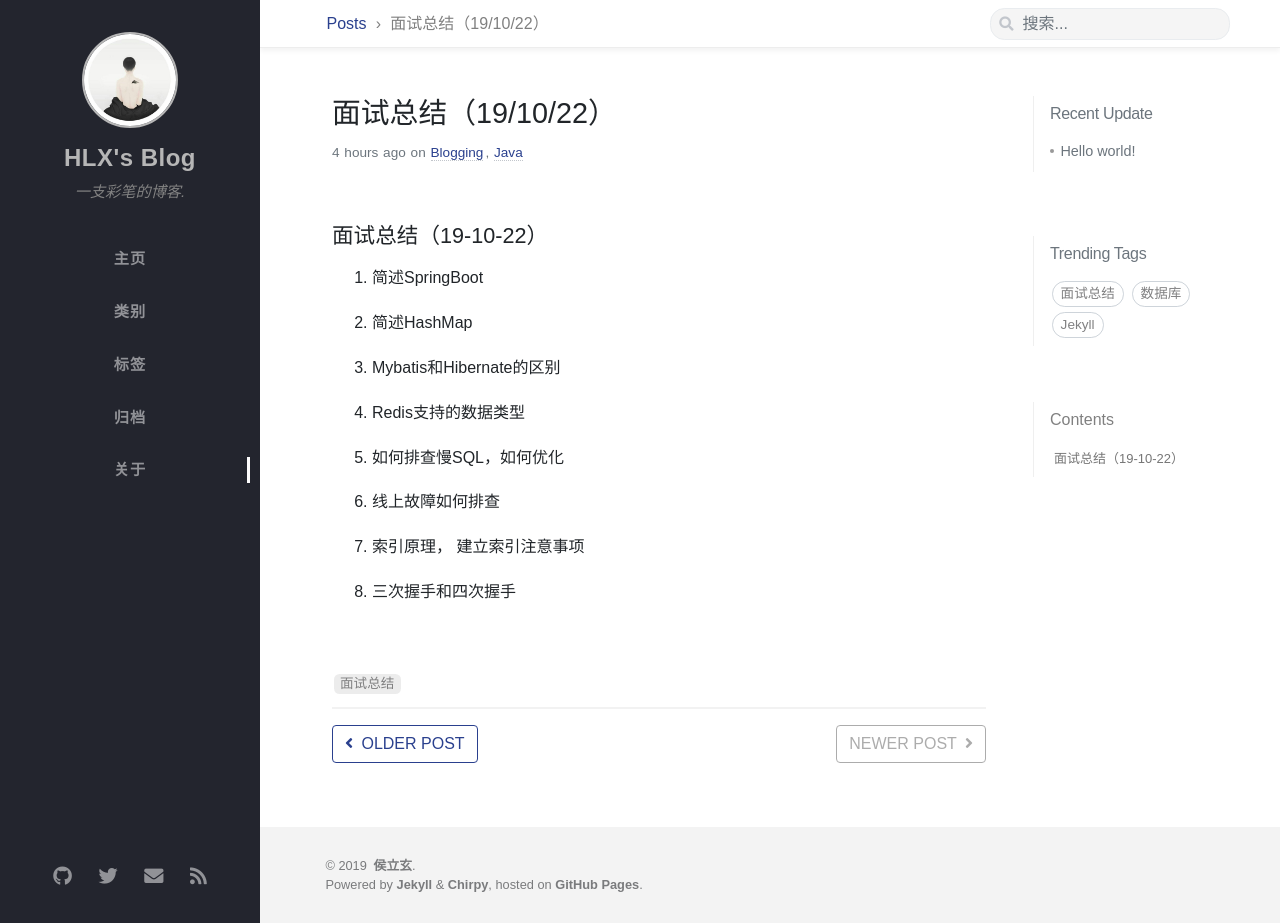
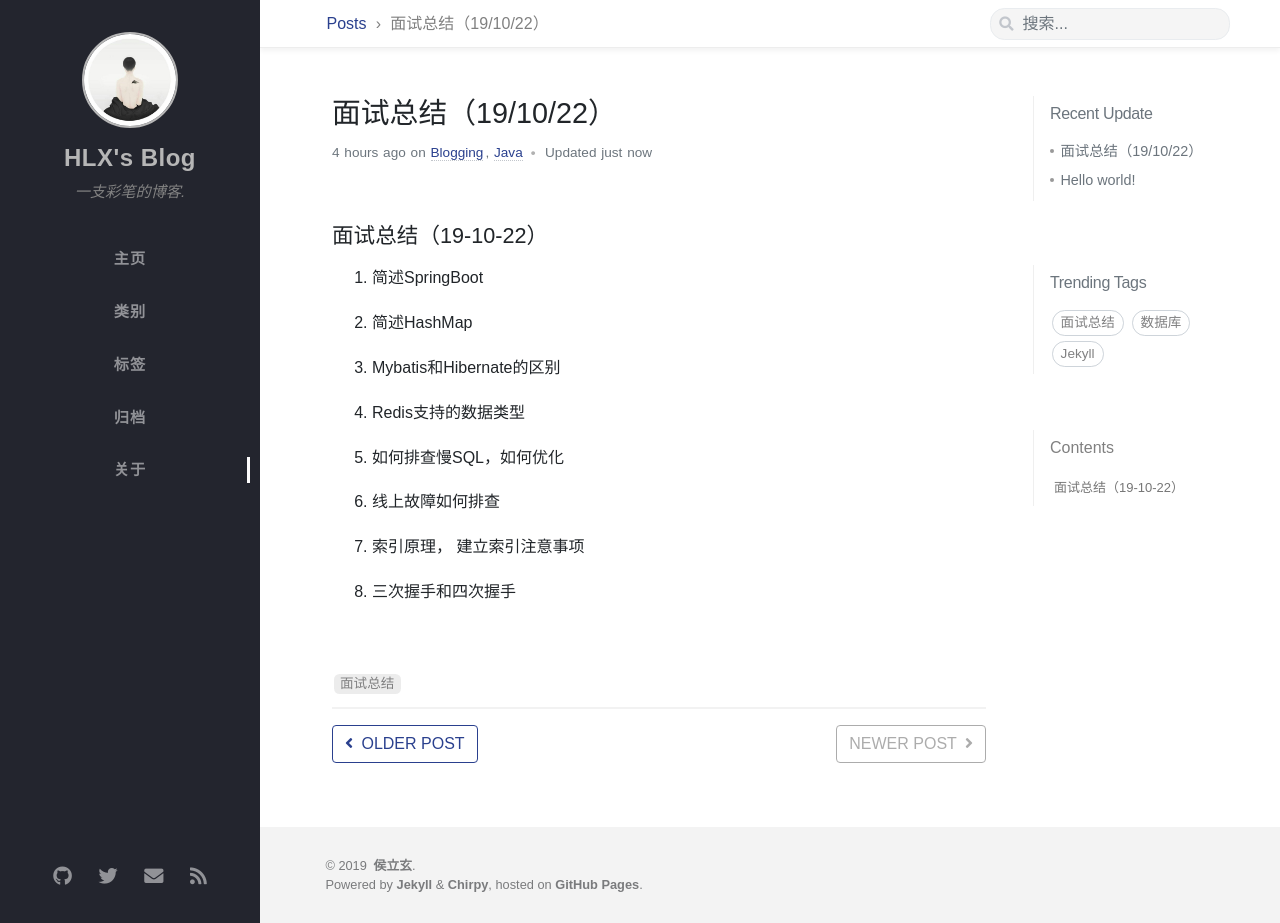
Before and after one commit to HardBrick21/hardbrick21.github.io, a Jekyll site: the page built from _posts/2019-10-22-interviewRecord2.md, in a window 1280 px wide and 923 px high. Built offline with Jekyll 4.4.1, drawn with Linux system fonts in a browser that asks for light colours; nearby versions of some CDN libraries; some web fonts are replaced; library files that are not in the unit come from our copies; comment, search, counter and statistics services are not loaded; some of the changed lines change nothing that is shown.

Commit message:
[Automation] Updated the Lastmod for post(s).

```diff
--- a/_posts/2019-10-22-interviewRecord2.md
+++ b/_posts/2019-10-22-interviewRecord2.md
@@ -3,6 +3,8 @@ title: 面试总结（19/10/22）
 date: 2019-10-22 20:00:00 +0800
 categories: [Blogging, Java]
 tags: [面试总结]
+seo:
+  date_modified: 2019-10-23 00:30:50 +0800
 ---
 
 ## 面试总结（19-10-22）
```
